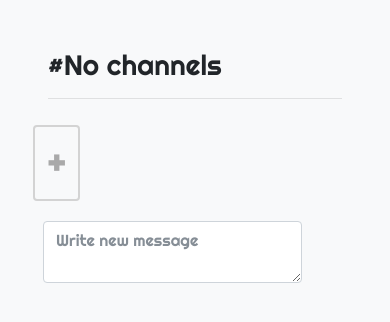
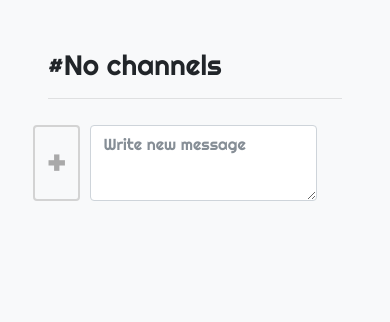
Before and after one commit to JiwoonKim/Flack, a Flask app: page /channel in a window 390 px wide. Shown: the part 76-398 px from the top of the page. Run offline with Flask 2, Linux system fonts and the light colour scheme; some libraries are stand-ins or nearby versions.

Commit message:
matched sizes of messages and input box for channel.html in smaller screen

```diff
--- a/static/92.css
+++ b/static/93.css
@@ -119,6 +119,9 @@ nav .navbar-brand {
 .modal-header {
     background-color: #741359;
 }
+.modal-body .error-message {
+    margin-top: 1rem;
+}
 .nav-link {
     display: inline-block;
 }
@@ -188,3 +191,12 @@ nav .navbar-brand {
 .highlight {
     color: #F9F871 !important;
 }
+/* style the size of input and message text for channel.html */
+@media (max-width: 500px) {
+    #new-message {
+        width: 70%;
+    }
+    .message-right {
+        width: 70%;
+    }
+}
--- a/templates/channel.html
+++ b/templates/channel.html
@@ -9,9 +9,9 @@
         <script src="https://cdnjs.cloudflare.com/ajax/libs/popper.js/1.12.3/umd/popper.min.js"></script>
         <script src="https://maxcdn.bootstrapcdn.com/bootstrap/4.0.0-beta.2/js/bootstrap.min.js"></script>
         <link href="https://fonts.googleapis.com/css?family=Righteous" rel="stylesheet">
-        <link href="/static/92.css" rel="stylesheet"/>
+        <link href="/static/93.css" rel="stylesheet"/>
         <script type="text/javascript" src="//cdnjs.cloudflare.com/ajax/libs/socket.io/1.3.6/socket.io.min.js"></script>
-        <script src="/static/92.js" tyoe="text/babel"></script>
+        <script src="/static/93.js" tyoe="text/babel"></script>
         <title>Web50 Flack: Channels</title>
     </head>
     <body class="bg-light">
```
Also changed, not shown: static/93.js (renamed from static/92.js), 2 other files.
